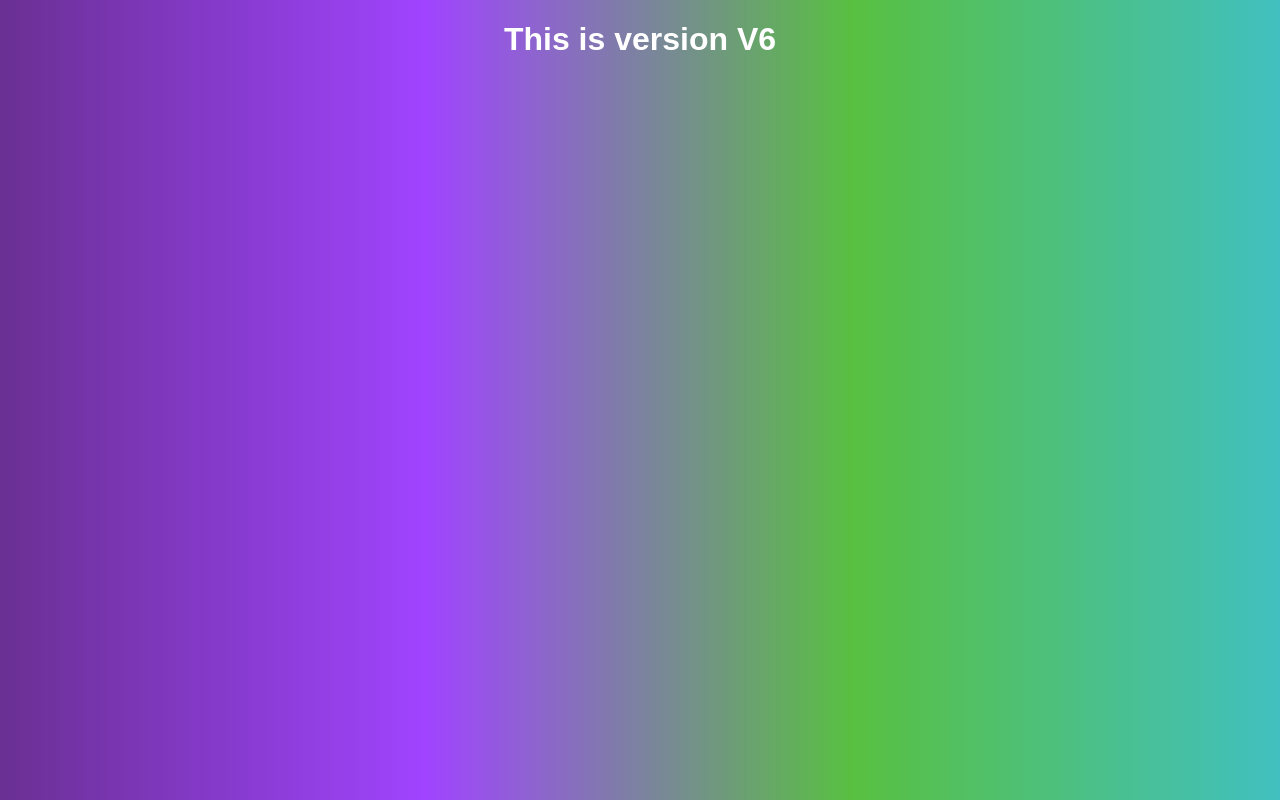
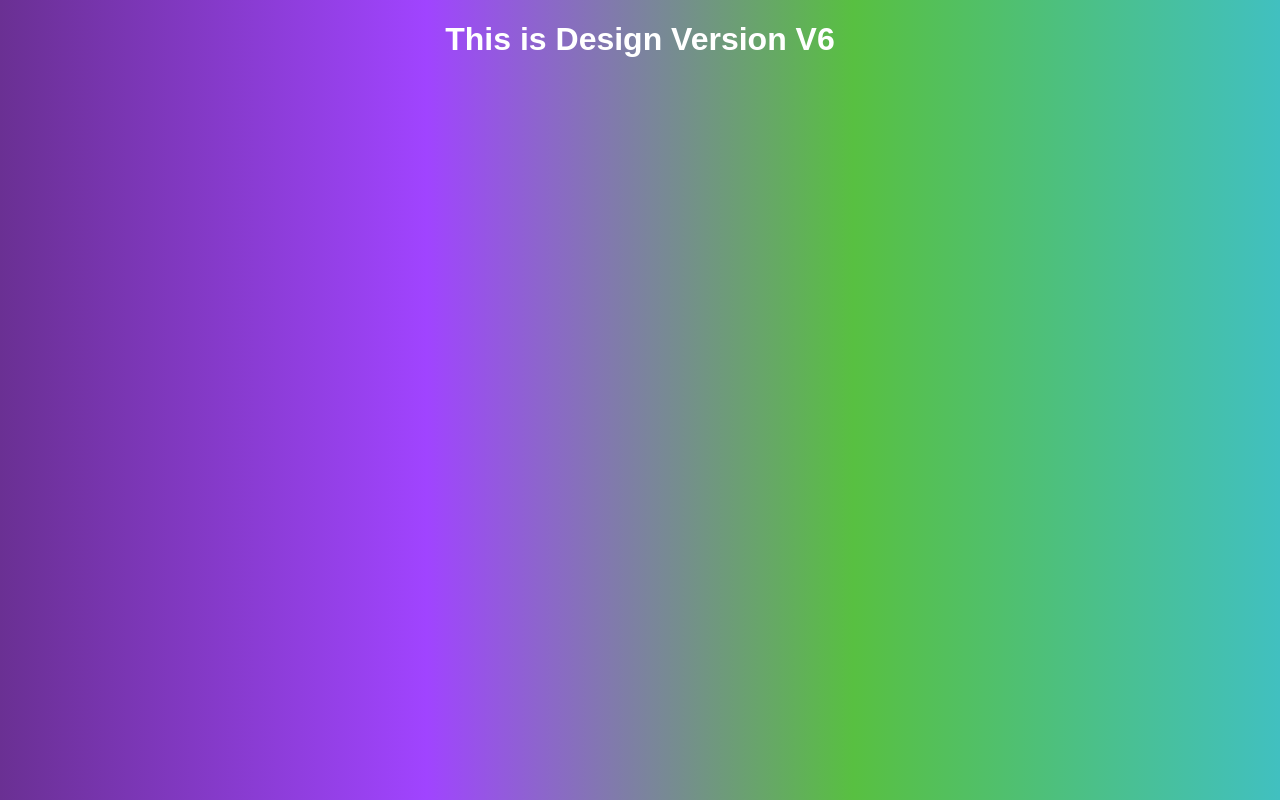
Before and after one commit to shivanigitrepo/myrepo, a plain HTML site: page index.html in a window 1280 px wide. Drawn offline with Linux system fonts and the light colour scheme.

Commit message:
Changed H1

```diff
--- a/index.html
+++ b/index.html
@@ -7,6 +7,6 @@
     <title>Document</title>
 </head>
 <body>
-    <h1>This is version V6</h1>
+    <h1>This is Design Version V6</h1>
 </body>
 </html>
```
